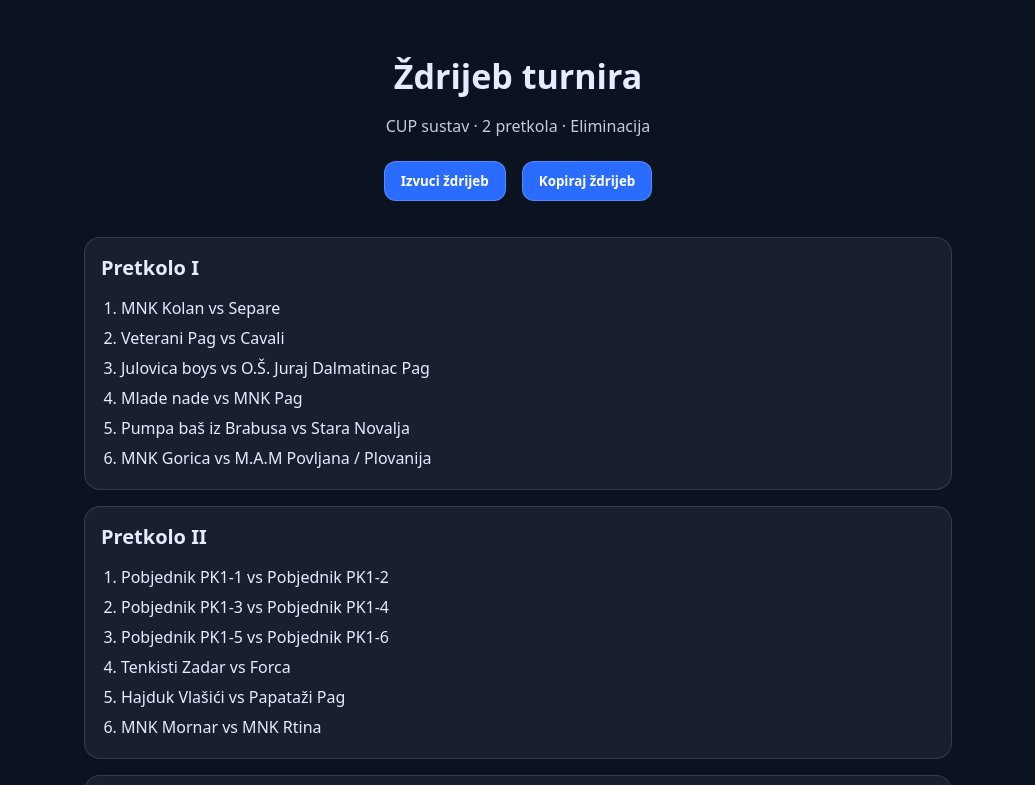
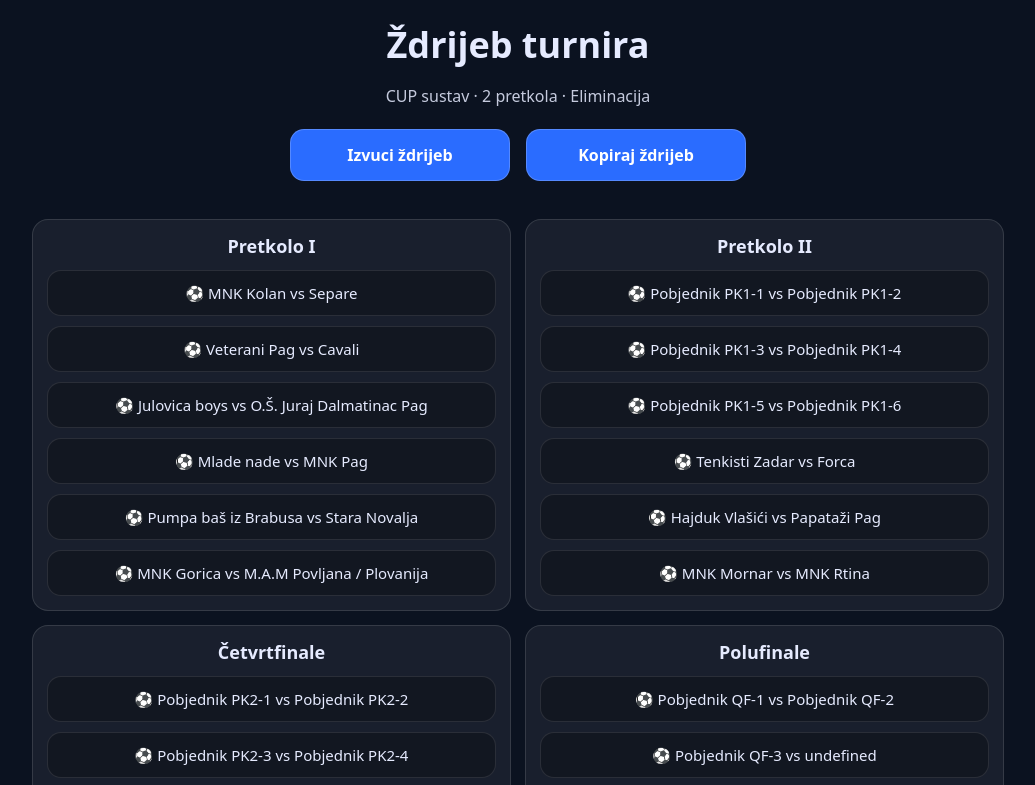
Before and after one commit to 4g58sm9bts-creator/turnir-zdrijeb, a plain HTML site: page index.html in a window 1280 px wide. Both pictures are taken after a click on the button "Izvuci ždrijeb". Shown: the top 785 px of the page, without its empty margins (122-1157 px from the left). Drawn offline with Linux system fonts and the light colour scheme.

Commit message:
Update style.css

```diff
--- a/style.css
+++ b/style.css
@@ -10,70 +10,108 @@ body {
 }
 
 .container {
-  max-width: 900px;
+  max-width: 1000px;
   margin: auto;
-  padding: 30px 16px 40px;
+  padding: 20px 14px 40px;
 }
 
 header {
   text-align: center;
-  margin-bottom: 30px;
+  margin-bottom: 24px;
 }
 
 h1 {
-  margin-bottom: 6px;
-  font-size: 34px;
+  margin: 0 0 6px;
+  font-size: clamp(26px, 5vw, 36px);
 }
 
 p {
   opacity: 0.85;
-  margin-bottom: 18px;
+  margin-bottom: 16px;
 }
 
 button {
-  padding: 10px 16px;
-  margin: 6px;
-  border-radius: 12px;
+  width: 100%;
+  padding: 14px 18px;
+  margin: 6px 0;
+  border-radius: 14px;
   border: 1px solid rgba(255,255,255,0.2);
   background: #2a6cff;
   color: #fff;
   font-weight: 600;
+  font-size: 16px;
   cursor: pointer;
 }
 
 button:disabled {
   opacity: 0.5;
-  cursor: not-allowed;
 }
 
 #results {
   display: grid;
-  gap: 16px;
+  gap: 14px;
 }
 
+/* ROUND CARD */
 .round {
   background: rgba(255,255,255,0.06);
   border: 1px solid rgba(255,255,255,0.12);
   border-radius: 16px;
-  padding: 16px;
+  padding: 14px;
 }
 
 .round h2 {
   margin: 0 0 12px;
-  font-size: 20px;
+  font-size: 18px;
+  text-align: center;
 }
 
+/* MATCH CARD */
 .round ol {
+  list-style: none;
+  padding: 0;
   margin: 0;
-  padding-left: 20px;
+  display: grid;
+  gap: 10px;
 }
 
 .round li {
-  padding: 4px 0;
+  background: rgba(0,0,0,0.25);
+  border: 1px solid rgba(255,255,255,0.1);
+  border-radius: 14px;
+  padding: 12px;
+  text-align: center;
+  font-size: 15px;
+}
+
+.round li::before {
+  content: "⚽ ";
+}
+
+/* DESKTOP ENHANCEMENTS */
+@media (min-width: 768px) {
+  button {
+    width: auto;
+    min-width: 220px;
+    margin: 6px;
+  }
+
+  header {
+    margin-bottom: 32px;
+  }
+
+  #results {
+    grid-template-columns: repeat(2, 1fr);
+  }
+
+  .round:last-child {
+    grid-column: span 2;
+  }
 }
 
 footer {
   text-align: center;
   margin-top: 30px;
   opacity: 0.7;
+  font-size: 14px;
 }
```
